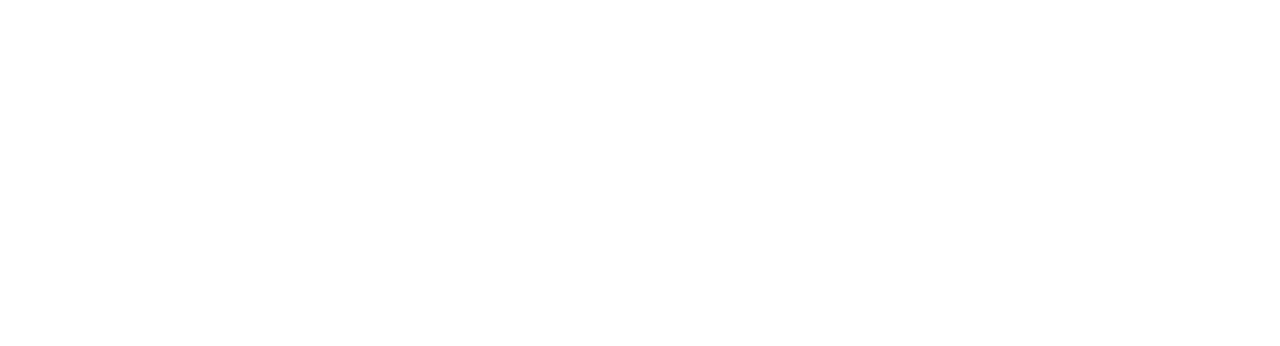
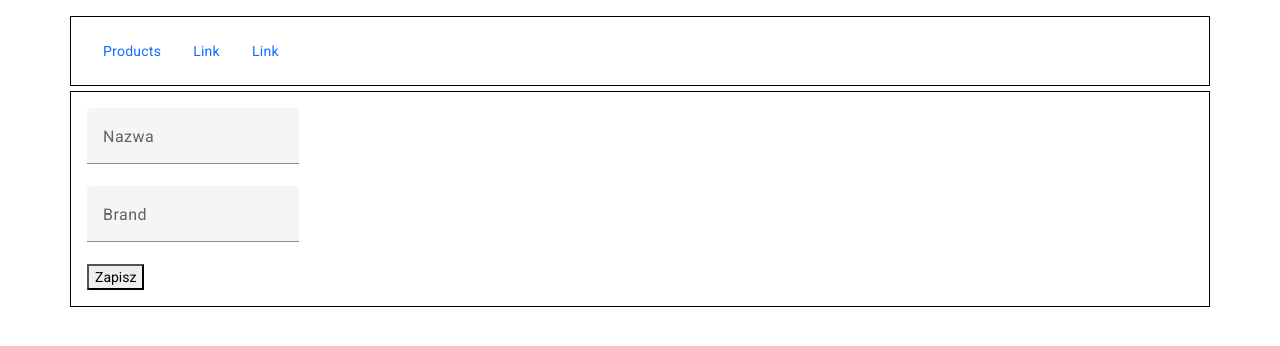
Before and after one commit to gruhol/eparczew, an Angular app: page /admin/products/update/1 in a window 1280 px wide. Before the commit this address led to /. Shown: the top 346 px of the page. Built offline with nearby package versions, Linux system fonts and the light colour scheme; no server answers.

Commit message:
Edit product

```diff
--- a/src/app/app-routing.module.ts
+++ b/src/app/app-routing.module.ts
@@ -3,6 +3,7 @@
 import { AdminpageComponent } from './layouts/adminpage/adminpage.component';
 import { DefaultComponent } from './layouts/default/default.component';
 import { FullpageComponent } from './layouts/fullpage/fullpage.component';
+import { AdminProductUpdateComponent } from './modules/admin/admin-product-update/admin-product-update.component';
 import { AdminProductsComponent } from './modules/admin/admin-products/admin-products.component';
 import { AdminComponent } from './modules/admin/admin.component';
 import { HomeComponent } from './modules/home/home.component';
@@ -24,7 +25,8 @@
   {
     path:'', component: AdminpageComponent, children: [
       {path: 'admin', component: AdminComponent},
-      {path: 'admin/products', component: AdminProductsComponent}
+      {path: 'admin/products', component: AdminProductsComponent},
+      {path: 'admin/products/update/:idProduct', component: AdminProductUpdateComponent}
     ]
   }
 ];
--- a/src/app/app.module.ts
+++ b/src/app/app.module.ts
@@ -11,7 +11,7 @@
 
 @NgModule({
   declarations: [
-    AppComponent
+    AppComponent,
   ],
   imports: [
     BrowserModule,
--- /dev/null
+++ b/src/app/modules/admin/admin-product-update/admin-product-update.component.html
@@ -0,0 +1,19 @@
+<form class="form-group" [formGroup]="productForm" (submit)="submit()">
+    <div class="form-group">
+    <mat-form-field class="example-full-width">
+      <mat-label>Nazwa</mat-label>
+      <input matInput placeholder="Podaj nazwę" formControlName="productName">
+    </mat-form-field>
+    </div>
+
+    <div class="form-group">
+    <mat-form-field class="example-full-width">
+        <mat-label>Brand</mat-label>
+        <input matInput placeholder="Podaj brand" formControlName="idBrand">
+    </mat-form-field>
+    </div>
+    <div>
+        <button mat-flat-button color="primary">Zapisz</button>
+    </div>
+
+</form>
--- /dev/null
+++ b/src/app/modules/admin/admin-product-update/admin-product-update.component.ts
@@ -0,0 +1,59 @@
+import { Component, OnInit } from '@angular/core';
+import { FormBuilder, FormGroup } from '@angular/forms';
+import { MatSnackBar } from '@angular/material/snack-bar';
+import { ActivatedRoute } from '@angular/router';
+import { AdminProductUpdateService } from './admin-product-update.service';
+import { AdminProductUpdate } from './adminProductUpdate';
+
+@Component({
+  selector: 'app-admin-product-update',
+  templateUrl: './admin-product-update.component.html',
+  styleUrls: ['./admin-product-update.component.scss']
+})
+export class AdminProductUpdateComponent implements OnInit {
+
+  product!: AdminProductUpdate;
+  productForm!: FormGroup;
+
+  constructor(
+    private router: ActivatedRoute,
+    private service: AdminProductUpdateService,
+    private formBuilder: FormBuilder,
+    private snackBar: MatSnackBar
+    ) {}
+
+  ngOnInit(): void {
+    this.getProduct();
+    this.productForm = this.formBuilder.group({
+      productName: [''],
+      idBrand: [''],
+    });
+  }
+
+  getProduct() {
+    let id = Number(this.router.snapshot.params['idProduct']);
+    this.service.getProduct(id)
+      .subscribe(product => this.mapFormValues(product)
+      );
+  }
+
+  submit() {
+    let id = Number(this.router.snapshot.params['idProduct']);
+    this.service.saveProduct(id, {
+      productName: this.productForm.get('productName')?.value,
+      idBrand: this.productForm.get('idBrand')?.value
+    } as AdminProductUpdate)
+    .subscribe(product => {
+      this.mapFormValues(product);
+      this.snackBar.open("Zapisano", '', {duration: 3000});
+    });
+  }
+
+  private mapFormValues(product: AdminProductUpdate): void {
+    return this.productForm.setValue({
+      productName: product.productName,
+      idBrand: product.idBrand
+    });
+  }
+
+}
--- /dev/null
+++ b/src/app/modules/admin/admin-product-update/admin-product-update.service.ts
@@ -0,0 +1,19 @@
+import { HttpClient } from '@angular/common/http';
+import { Injectable } from '@angular/core';
+import { AdminProductUpdate } from './adminProductUpdate';
+
+@Injectable({
+  providedIn: 'root'
+})
+export class AdminProductUpdateService {
+
+  constructor(private http: HttpClient) { }
+
+  getProduct(id: number) {
+    return this.http.get<AdminProductUpdate>("/api/admin/products/" + id);
+  }
+
+  saveProduct(id: number, value: AdminProductUpdate) {
+    return this.http.put<AdminProductUpdate>('/api/admin/products/' + id, value)
+  }
+}
--- /dev/null
+++ b/src/app/modules/admin/admin-product-update/adminProductUpdate.ts
@@ -0,0 +1,4 @@
+export interface AdminProductUpdate {
+    productName: string,
+    idBrand: number
+}
--- a/src/app/modules/admin/admin-products/admin-products.component.html
+++ b/src/app/modules/admin/admin-products/admin-products.component.html
@@ -18,6 +18,15 @@
         <td mat-cell *matCellDef="let element"> {{element.idBrand}} </td>
       </ng-container>
 
+      <ng-container matColumnDef="actions">
+        <th mat-header-cell *matHeaderCellDef> Akcje </th>
+        <td mat-cell *matCellDef="let element">
+            <button mat-icon-button [routerLink]="['/admin/products/update', element.idProduct]">
+              <mat-icon>edit</mat-icon>
+            </button>
+        </td>
+      </ng-container>
+
       <tr mat-header-row *matHeaderRowDef="displayedColumns"></tr>
       <tr mat-row *matRowDef="let row; columns: displayedColumns;"></tr>
     </table>
--- a/src/app/modules/admin/admin-products/admin-products.component.ts
+++ b/src/app/modules/admin/admin-products/admin-products.component.ts
@@ -12,7 +12,7 @@
 export class AdminProductsComponent implements AfterViewInit {
 
   @ViewChild(MatPaginator) paginator!: MatPaginator;
-  displayedColumns: string[] = ["id", "name", "brand"]
+  displayedColumns: string[] = ["id", "name", "brand", "actions"]
   totalElements: number = 0;
   data: AdminProduct[] = []
 
```
Also changed, not shown: src/app/layouts/adminpage/adminpage.module.ts (+6 -2 lines), src/app/shared/material.module.ts (+8 -2 lines), src/app/modules/admin/admin-product-update/admin-product-update.component.scss (added), 2 other files (tests, documents, lock files or other folders).
